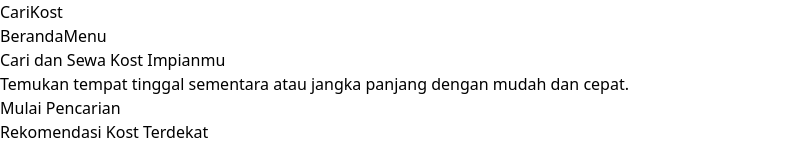
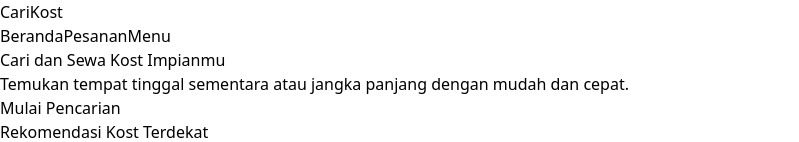
Before and after one commit to RikiArtha77/CariKost, a React (Vite) app: page / in a window 1280 px wide. Shown: the top 142 px of the page, without its empty margins (0-799 px from the left). Built offline with nearby package versions, Linux system fonts and the light colour scheme.

Commit message:
menambahkan fitur

```diff
--- a/src/App.jsx
+++ b/src/App.jsx
@@ -19,7 +19,6 @@ import UserGuide from './menu/UserGuide';
 import UserSurvey from './menu/UserSurvey';
 import ServiceSatisfaction from './menu/ServiceSatisfaction';
 import Payment from './components/Payment';
-import IconSwitcher from './components/IconSwitcher';
 
 
 
--- a/src/components/Footer.jsx
+++ b/src/components/Footer.jsx
@@ -4,7 +4,7 @@ const Footer = () => {
   return (
     <footer id="contact" className="py-10 bg-blue-600 text-white text-center">
         <p className="mb-4">CariKost &copy; 2024</p>
-        <p>Hubungi Kami: @info@kostterdekat.com</p>
+        <p>Hubungi Kami: @infokostterdekat.com</p>
     </footer>
   )
 }
--- a/src/components/Navbar.jsx
+++ b/src/components/Navbar.jsx
@@ -18,6 +18,7 @@ const Navbar = () => {
         <h1 className="text-2xl font-bold">CariKost</h1>
         <div className="flex items-center">
           <Link to="/" className="mr-6 hover:text-gray-200">Beranda</Link>
+          <Link to="/Pesanan" className="mr-6 hover:text-gray-200">Pesanan</Link>
           <button
             className="ml-4 text-white hover:text-gray-200 focus:outline-none"
             onClick={toggleSidebar}
```
